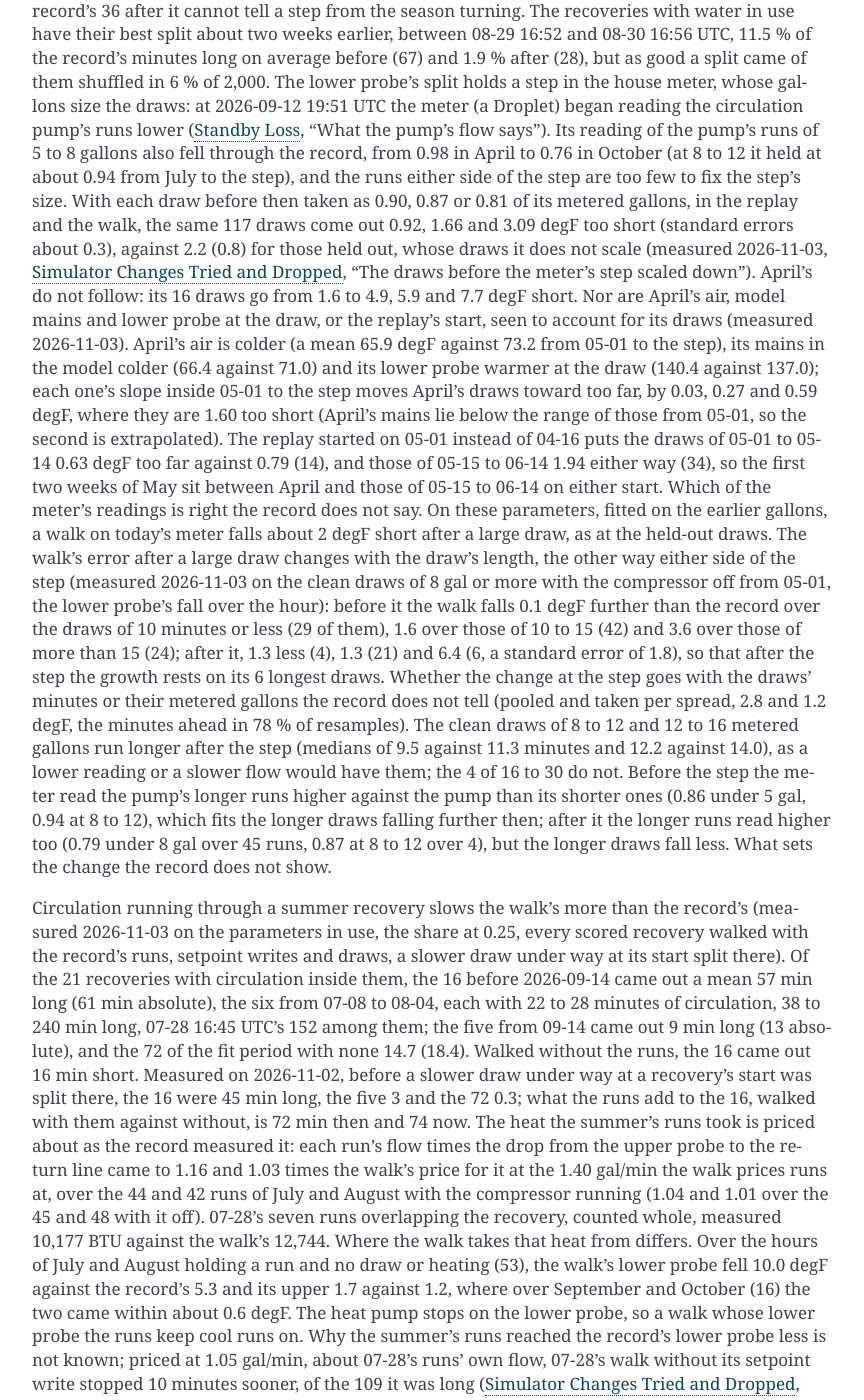
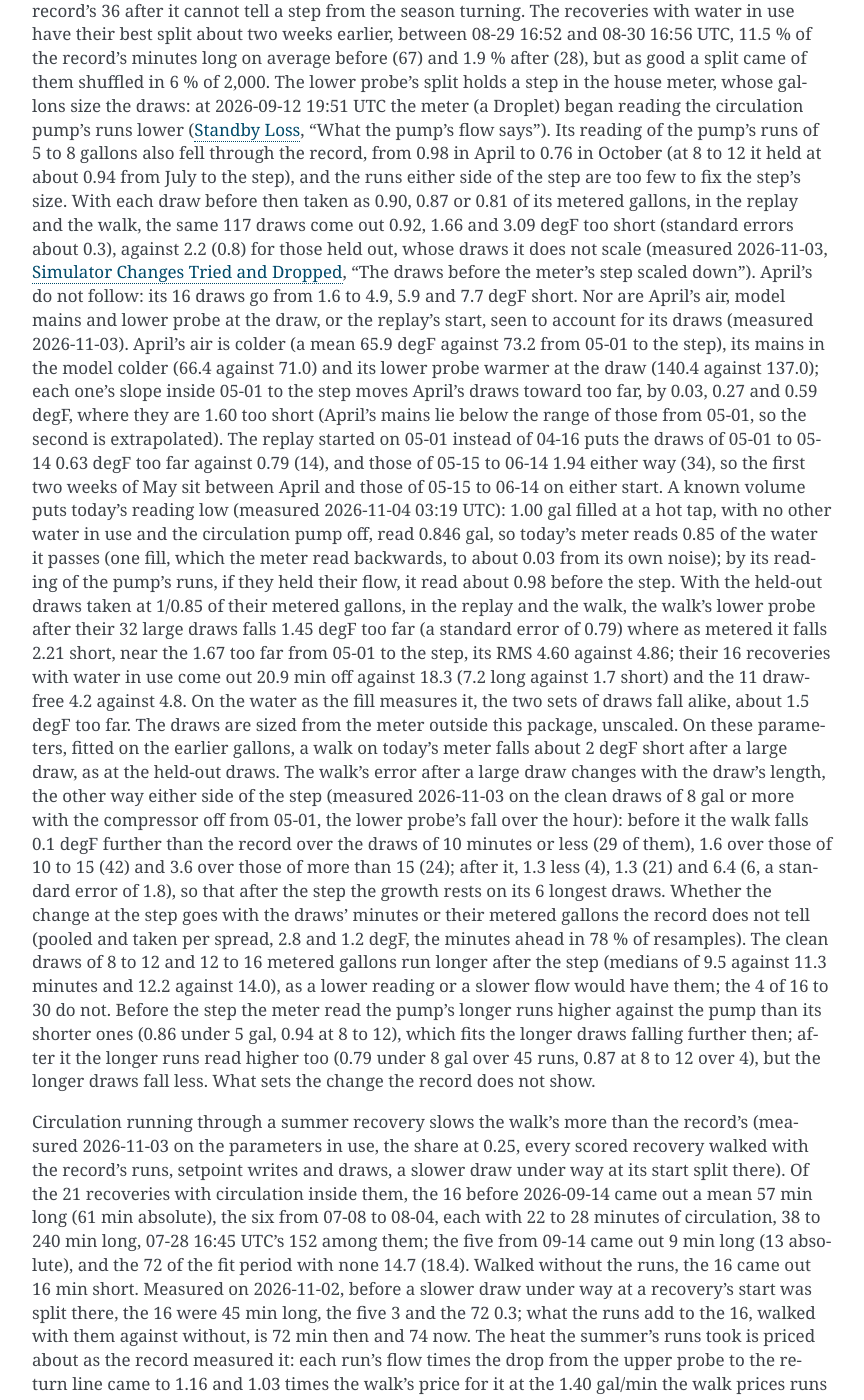
Before and after one commit to eman/nwp500-python, a Sphinx documentation site: the page built from docs/explanation/simulator.rst, in a window 1280 px wide and 1400 px high, scrolled down 13505 px. Shown: the whole window, without its empty margins (338-1202 px from the left). Built offline with Sphinx 7.4.7, drawn with Linux system fonts in a browser that asks for light colours.

Commit message:
docs(sim): a known volume puts today's meter at 0.85; the held-out walk on it

```diff
--- a/docs/explanation/simulator.rst
+++ b/docs/explanation/simulator.rst
@@ -794,29 +794,42 @@
 instead of 04-16 puts the draws of 05-01 to 05-14 0.63 degF too far
 against 0.79 (14), and those of 05-15 to 06-14 1.94 either way (34), so
 the first two weeks of May sit between April and those of 05-15 to 06-14
-on either start. Which of the meter's readings is right the record does
-not say. On these parameters, fitted on the earlier gallons, a walk on
-today's meter falls about 2 degF short after a large draw, as at the
-held-out draws. The walk's error after a large draw changes with the
-draw's length, the other way either side of the step (measured
-2026-11-03 on the clean draws of 8 gal or more with the compressor off
-from 05-01, the lower probe's fall over the hour): before it the walk
-falls 0.1 degF further than the record over the draws of 10 minutes or
-less (29 of them), 1.6 over those of 10 to 15 (42) and 3.6 over those of
-more than 15 (24); after it, 1.3 less (4), 1.3 (21) and 6.4 (6, a
-standard error of 1.8), so that after the step the growth rests on its 6
-longest draws. Whether the change at the step goes with the draws'
-minutes or their metered gallons the record does not tell (pooled and
-taken per spread, 2.8 and 1.2 degF, the minutes ahead in 78 % of
-resamples). The clean draws of 8 to 12 and 12 to 16 metered gallons run
-longer after the step (medians of 9.5 against 11.3 minutes and 12.2
-against 14.0), as a lower reading or a slower flow would have them; the
-4 of 16 to 30 do not. Before the step the meter read the pump's longer
-runs higher against the pump than its shorter ones (0.86 under 5 gal,
-0.94 at 8 to 12), which fits the longer draws falling further then;
-after it the longer runs read higher too (0.79 under 8 gal over 45 runs,
-0.87 at 8 to 12 over 4), but the longer draws fall less. What sets the
-change the record does not show.
+on either start. A known volume puts today's reading low (measured
+2026-11-04 03:19 UTC): 1.00 gal filled at a hot tap, with no other water
+in use and the circulation pump off, read 0.846 gal, so today's meter
+reads 0.85 of the water it passes (one fill, which the meter read
+backwards, to about 0.03 from its own noise); by its reading of the
+pump's runs, if they held their flow, it read about 0.98 before the
+step. With the held-out draws taken at 1/0.85 of their metered gallons,
+in the replay and the walk, the walk's lower probe after their 32 large
+draws falls 1.45 degF too far (a standard error of 0.79) where as
+metered it falls 2.21 short, near the 1.67 too far from 05-01 to the
+step, its RMS 4.60 against 4.86; their 16 recoveries with water in use
+come out 20.9 min off against 18.3 (7.2 long against 1.7 short) and the
+11 draw-free 4.2 against 4.8. On the water as the fill measures it, the
+two sets of draws fall alike, about 1.5 degF too far. The draws are
+sized from the meter outside this package, unscaled. On these
+parameters, fitted on the earlier gallons, a walk on today's meter falls
+about 2 degF short after a large draw, as at the held-out draws. The
+walk's error after a large draw changes with the draw's length, the
+other way either side of the step (measured 2026-11-03 on the clean
+draws of 8 gal or more with the compressor off from 05-01, the lower
+probe's fall over the hour): before it the walk falls 0.1 degF further
+than the record over the draws of 10 minutes or less (29 of them), 1.6
+over those of 10 to 15 (42) and 3.6 over those of more than 15 (24);
+after it, 1.3 less (4), 1.3 (21) and 6.4 (6, a standard error of 1.8),
+so that after the step the growth rests on its 6 longest draws. Whether
+the change at the step goes with the draws' minutes or their metered
+gallons the record does not tell (pooled and taken per spread, 2.8 and
+1.2 degF, the minutes ahead in 78 % of resamples). The clean draws of 8
+to 12 and 12 to 16 metered gallons run longer after the step (medians of
+9.5 against 11.3 minutes and 12.2 against 14.0), as a lower reading or a
+slower flow would have them; the 4 of 16 to 30 do not. Before the step
+the meter read the pump's longer runs higher against the pump than its
+shorter ones (0.86 under 5 gal, 0.94 at 8 to 12), which fits the longer
+draws falling further then; after it the longer runs read higher too
+(0.79 under 8 gal over 45 runs, 0.87 at 8 to 12 over 4), but the longer
+draws fall less. What sets the change the record does not show.
 
 Circulation running through a summer recovery slows the walk's more than
 the record's (measured 2026-11-03 on the parameters in use, the share at
```
